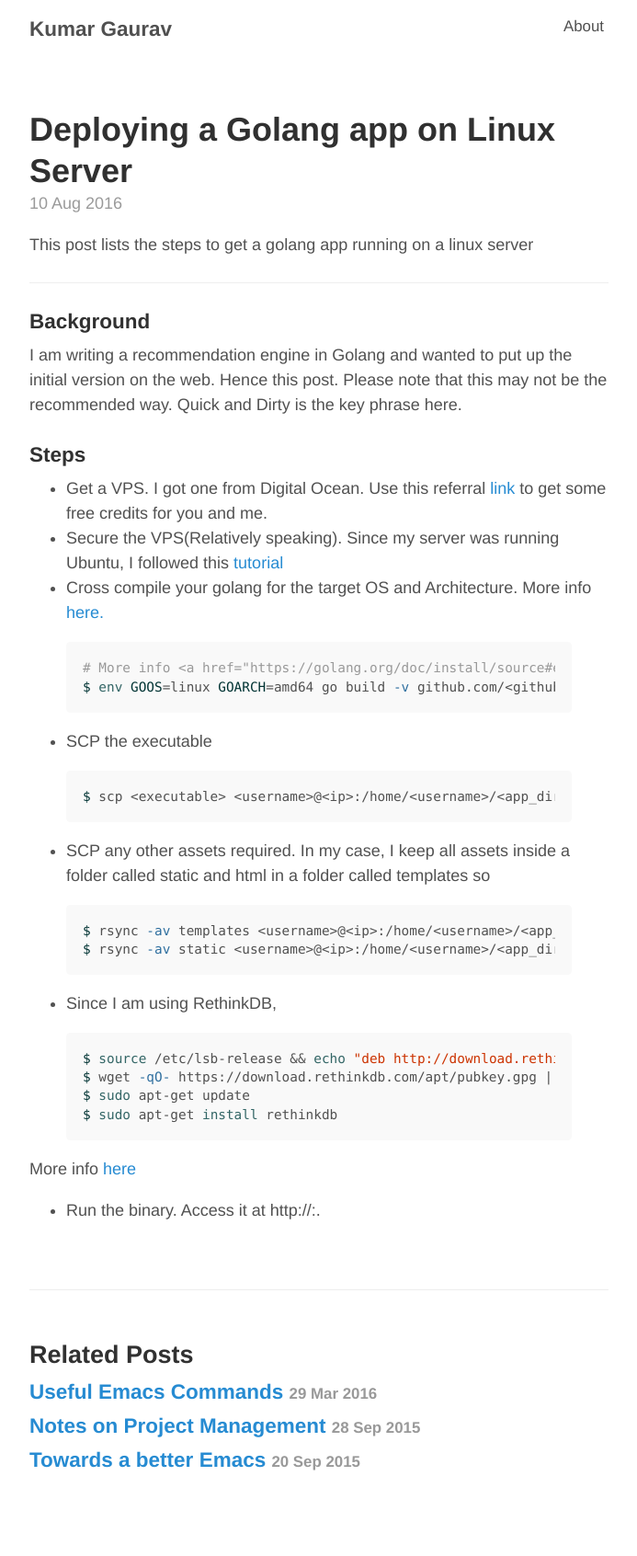
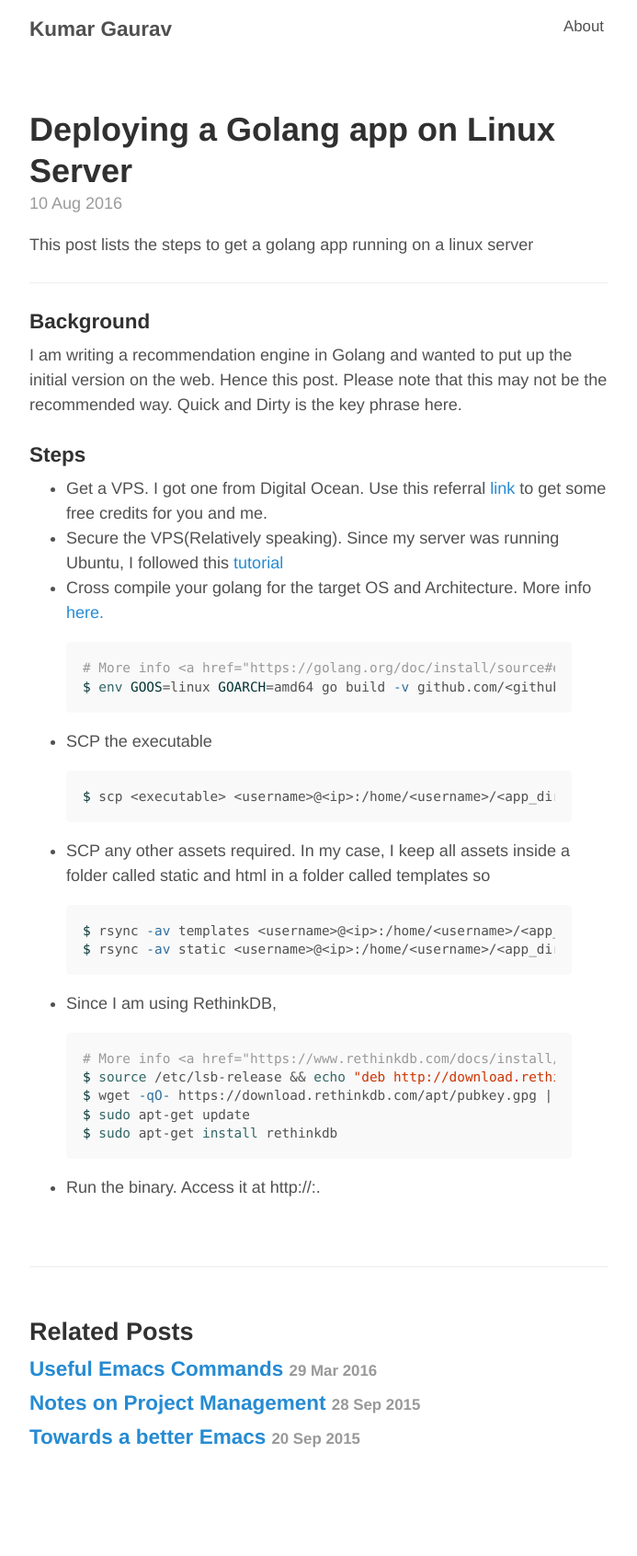
Before and after one commit to kgthegreat/kgthegreat.github.io, a Jekyll site: the page built from _posts/2016-08-10-deploy-go-lang-app-linux-server.md, in a window 1280 px wide. Shown: the whole page at 92% size, without its empty margins (293-986 px from the left). Built offline with Jekyll 4.4.1, drawn with Linux system fonts in a browser that asks for light colours; after the commit the page ends 1667 px from its top, so only the background shows below that.

Commit message:
Formatted

```diff
--- a/_posts/2016-08-10-deploy-go-lang-app-linux-server.md
+++ b/_posts/2016-08-10-deploy-go-lang-app-linux-server.md
@@ -34,12 +34,13 @@ $ rsync -av static <username>@<ip>:/home/<username>/<app_dir>
 
 * Since I am using RethinkDB,
 {% highlight bash %}
+# More info <a href="https://www.rethinkdb.com/docs/install/ubuntu/">here</a>
 $ source /etc/lsb-release && echo "deb http://download.rethinkdb.com/apt $DISTRIB_CODENAME main" | sudo tee /etc/apt/sources.list.d/rethinkdb.list
 $ wget -qO- https://download.rethinkdb.com/apt/pubkey.gpg | sudo apt-key add -
 $ sudo apt-get update
 $ sudo apt-get install rethinkdb
 {% endhighlight %}
 
-More info <a href="https://www.rethinkdb.com/docs/install/ubuntu/">here</a>
+
 
 * Run the binary. Access it at http://<ip>:<port>.
```
